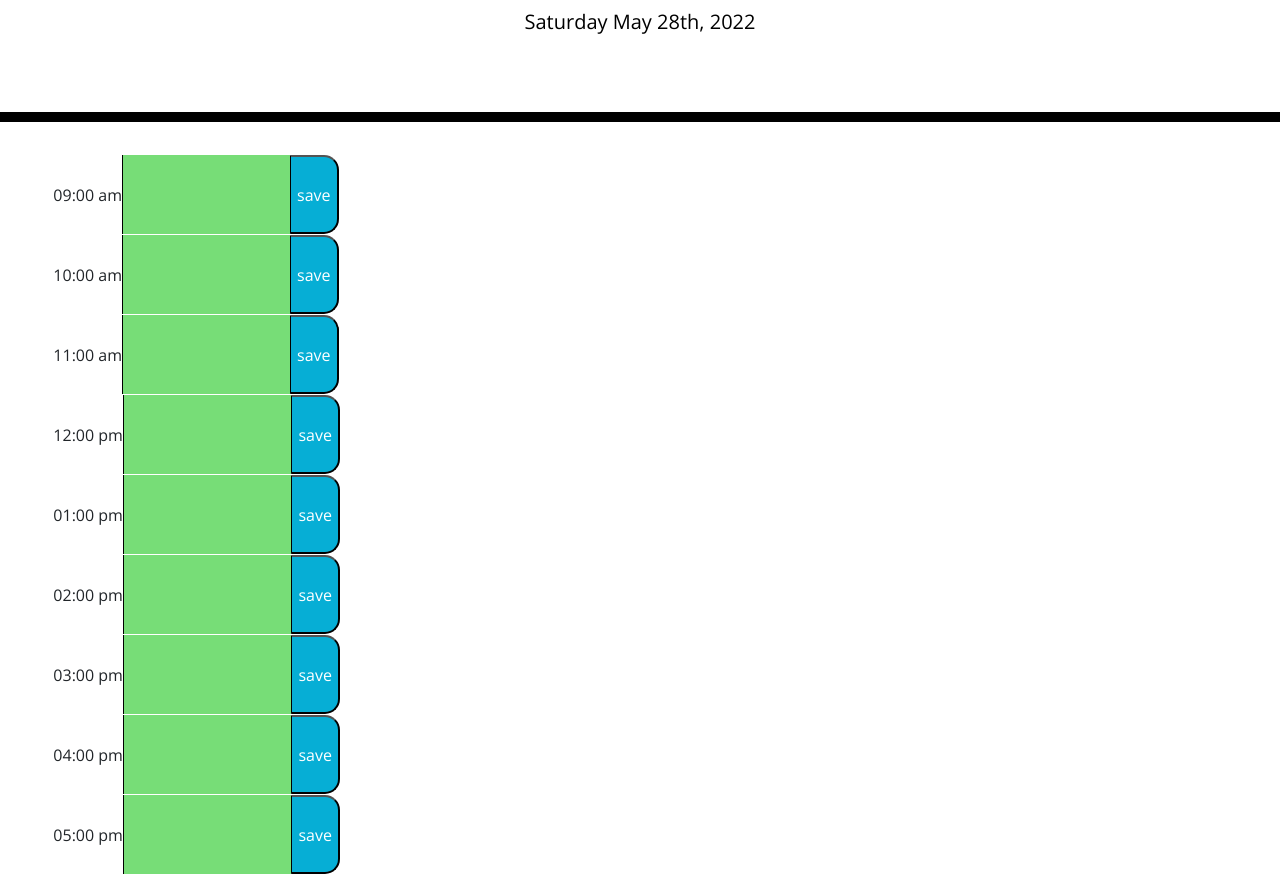
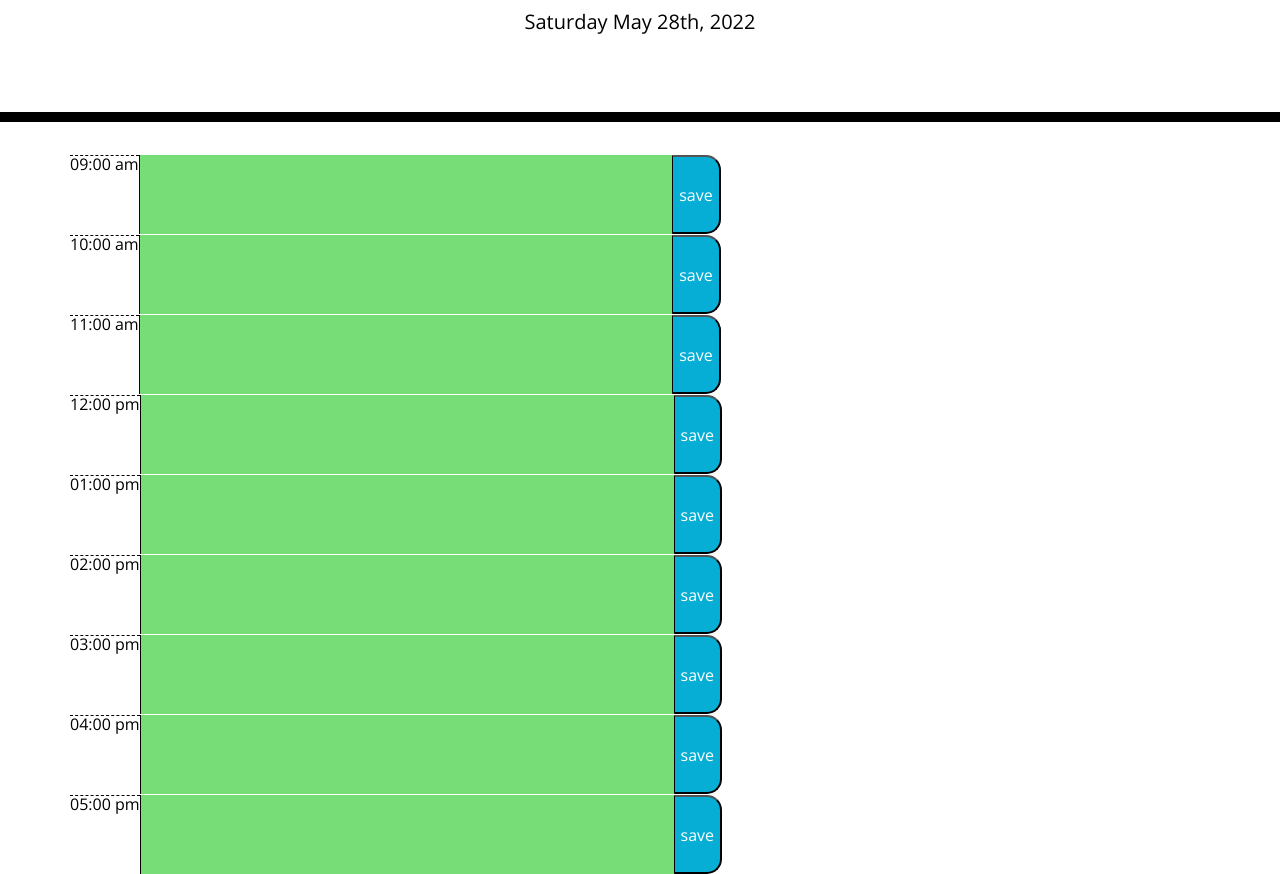
Before and after one commit to pletzjd/Work-Day-Scheduler, a plain HTML site: page index.html in a window 1280 px wide. Shown: the part 182-1056 px from the top of the page. Drawn offline with nearby package versions, Linux system fonts and the light colour scheme.

Commit message:
increased width of the textarea tag

```diff
--- a/assets/CSS/style.css
+++ b/assets/CSS/style.css
@@ -13,8 +13,6 @@ textarea {
   padding: 10px;
 }
 
-
-
 .jumbotron {
   text-align: center;
   background-color: transparent;
@@ -29,7 +27,6 @@ textarea {
 }
 
 .time-block {
-  align-self: center;
   text-align: center;
   border-radius: 15px;
   width:max-content;
@@ -39,7 +36,7 @@ textarea {
   white-space: pre-wrap;
   height: 80px;
   border-top: 1px solid white;
-  width: max-content;
+  width: fit-content;
 }
 
 .hour {
--- a/index.html
+++ b/index.html
@@ -29,50 +29,51 @@
       <p id="currentDay" class="lead"></p>
     </header>
 
-    <div class="col-11 container">
-      <form class="row" name="nineAM">
-        <div class="time-block">09:00 am</div>
-        <textarea type="text" name="nineAMEntry" id="nineAMEntry" class="description"></textarea>
+    <div class="container">
+      <!-- Timeblocks go here -->
+      <form class="row time-block" name="nineAM">
+        <div class="hour">09:00 am</div>
+        <textarea type="text" name="nineAMEntry" id="nineAMEntry" class="description" cols="100"></textarea>
         <button id="nineAMSubmit" class="saveBtn">save</button>
       </form>
-      <form class="row" name="tenAM">
-        <div class="time-block">10:00 am</div>
-        <textarea type="text" name="tenAMEntry" id="tenAMEntry" class="description"></textarea>
+      <form class="row time-block" name="tenAM">
+        <div class="hour">10:00 am</div>
+        <textarea type="text" name="tenAMEntry" id="tenAMEntry" class="description" cols="100"></textarea>
         <button id="tenAMSubmit" class="saveBtn">save</button>
       </form>
-      <form class="row" name="elevenAM">
-        <div class="time-block">11:00 am</div>
-        <textarea type="text" name="elevenAMEntry" id="elevenAMEntry" class="description"></textarea>
+      <form class="row time-block" name="elevenAM">
+        <div class="hour">11:00 am</div>
+        <textarea type="text" name="elevenAMEntry" id="elevenAMEntry" class="description" cols="100"></textarea>
         <button id="elevenAMSubmit" class="saveBtn">save</button>
       </form>
-      <form class="row" name="twelvePM">
-        <div class="time-block">12:00 pm</div>
-        <textarea type="text" name="twelvePMEntry" id="twelvePMEntry" class="description"></textarea>
+      <form class="row time-block" name="twelvePM">
+        <div class="hour">12:00 pm</div>
+        <textarea type="text" name="twelvePMEntry" id="twelvePMEntry" class="description" cols="100"></textarea>
         <button id="twelvePMSubmit" class="saveBtn">save</button>
       </form>
-      <form class="row" name="onePM">
-        <div class="time-block">01:00 pm</div>
-        <textarea type="text" name="onePMEntry" id="onePMEntry" class="description"></textarea>
+      <form class="row time-block" name="onePM">
+        <div class="hour">01:00 pm</div>
+        <textarea type="text" name="onePMEntry" id="onePMEntry" class="description" cols="100"></textarea>
         <button id="onePMSubmit" class="saveBtn">save</button>
       </form>
-      <form class="row" name="twoPM">
-        <div class="time-block">02:00 pm</div>
-        <textarea type="text" name="twoPMEntry" id="twoPMEntry" class="description"></textarea>
+      <form class="row time-block" name="twoPM">
+        <div class="hour">02:00 pm</div>
+        <textarea type="text" name="twoPMEntry" id="twoPMEntry" class="description" cols="100"></textarea>
         <button id="twoPMSubmit" class="saveBtn">save</button>
       </form>
-      <form class="row" name="threePM">
-        <div class="time-block">03:00 pm</div>
-        <textarea type="text" name="threePMEntry" id="threePMEntry" class="description"></textarea>
+      <form class="row time-block" name="threePM">
+        <div class="hour">03:00 pm</div>
+        <textarea type="text" name="threePMEntry" id="threePMEntry" class="description" cols="100"></textarea>
         <button id="threePMSubmit" class="saveBtn">save</button>
       </form>
-      <form class="row" name="fourPM">
-        <div class="time-block">04:00 pm</div>
-        <textarea type="text" name="fourPMEntry" id="fourPMEntry" class="description"></textarea>
+      <form class="row time-block" name="fourPM">
+        <div class="hour">04:00 pm</div>
+        <textarea type="text" name="fourPMEntry" id="fourPMEntry" class="description" cols="100"></textarea>
         <button id="fourPMSubmit" class="saveBtn">save</button>
       </form>
-      <form class="row" name="fivePM">
-        <div class="time-block">05:00 pm</div>
-        <textarea type="text" name="fivePMEntry" id="fivePMEntry" class="description"></textarea>
+      <form class="row time-block" name="fivePM">
+        <div class="hour">05:00 pm</div>
+        <textarea type="text" name="fivePMEntry" id="fivePMEntry" class="description" cols="100"></textarea>
         <button id="fivePMSubmit" class="saveBtn">save</button>
       </form>
 
```
